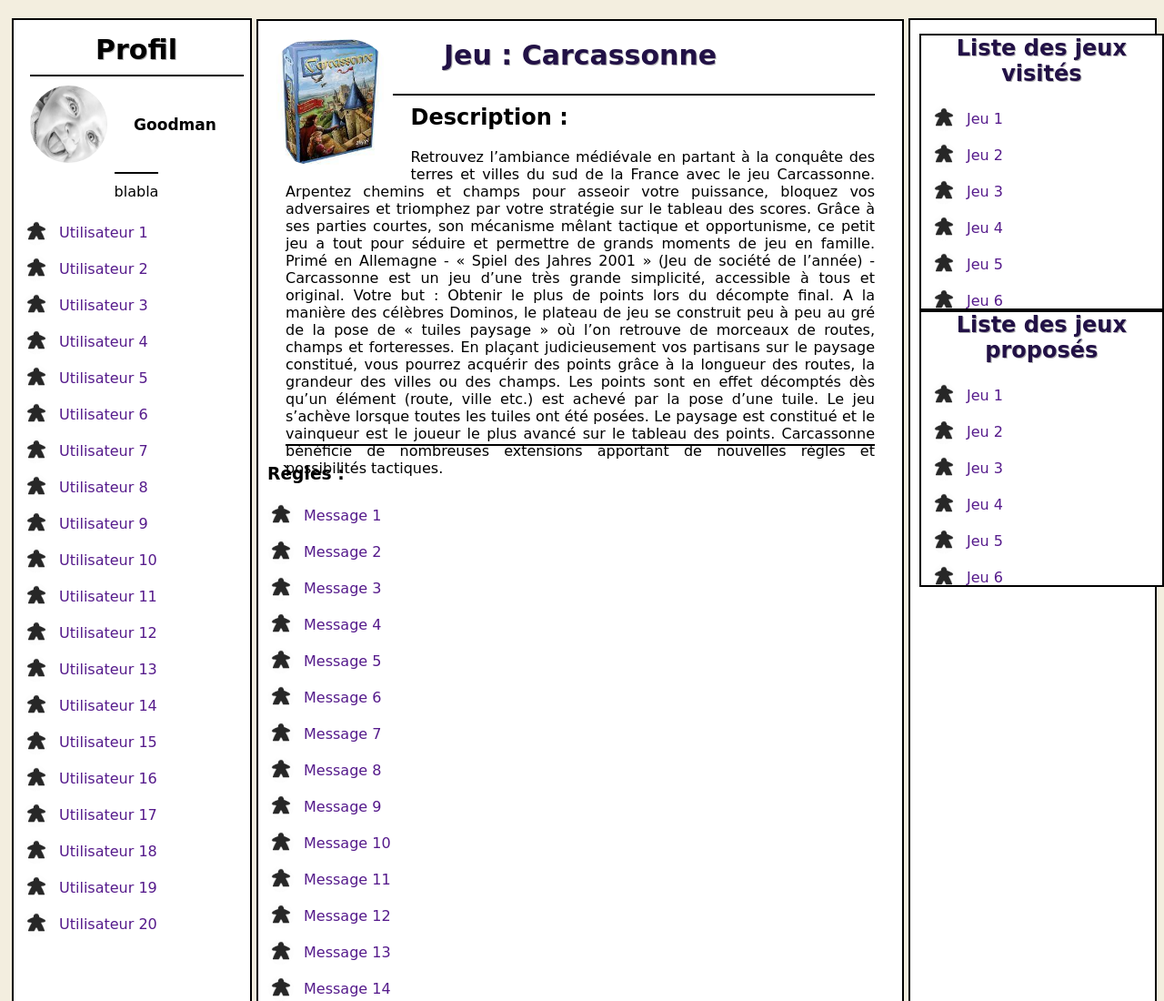
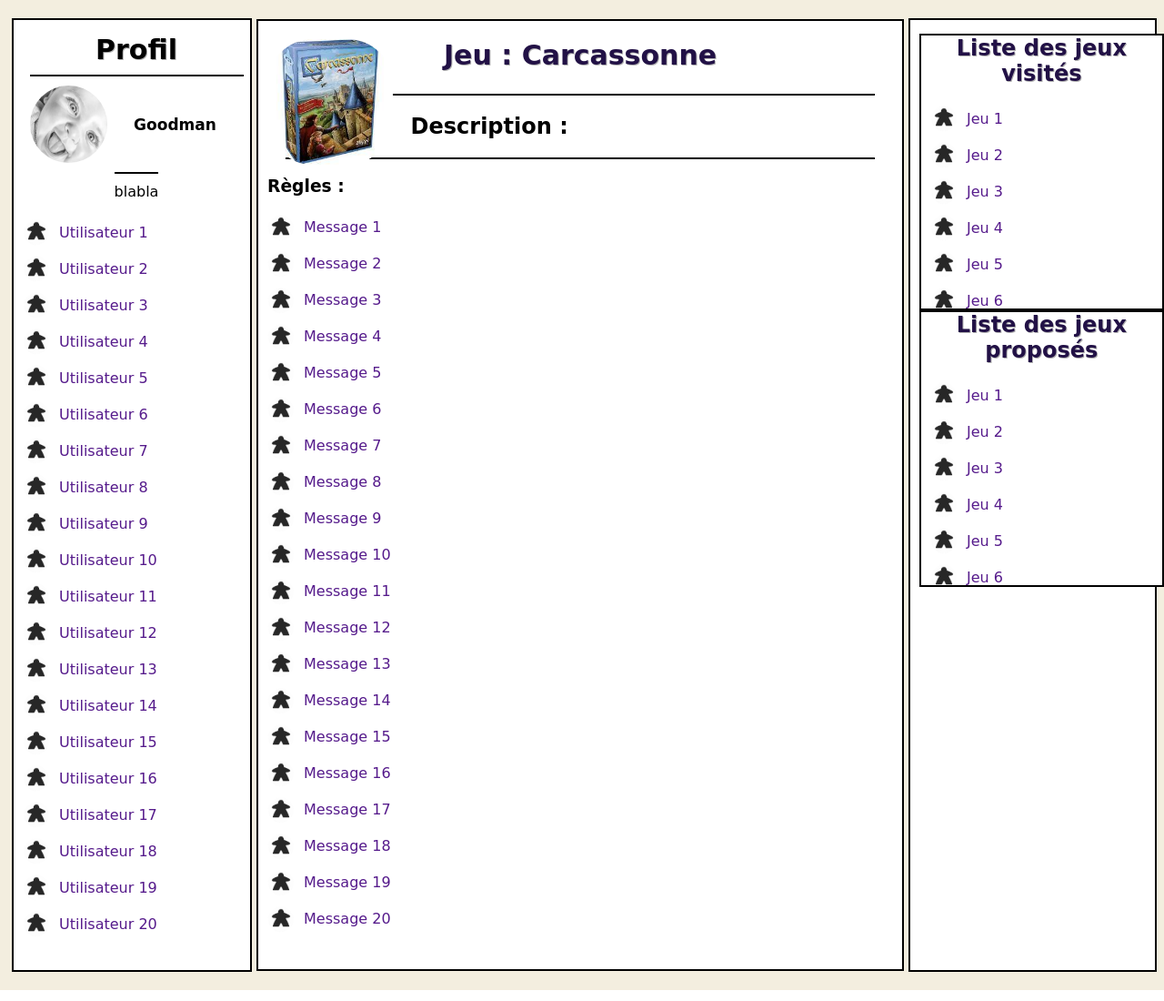
Before and after one commit to Seluj/WE4A-Project, a PHP site: page / in a window 1280 px wide. Shown: the part 88-1188 px from the top of the page at 91% size. Run offline with PHP 8.4, Linux system fonts and the light colour scheme; a stand-in replaces the project's code that opens the database connection.

Commit message:
Description de jeu déroulante index.php / style.css

```diff
--- a/Styles/style.css
+++ b/Styles/style.css
@@ -116,13 +116,6 @@ input[type="checkbox"]{
 	right:10%;
 }
 
-#central h2 {
-	margin-top: 60px;
-	margin-right:20px;
-	padding-top:10px;
-	border-top: black solid 2px;
-}
-
 #central h3{
 
 }
@@ -133,16 +126,23 @@ input[type="checkbox"]{
 	min-width: 50px;
 	width: 20%;
 	border-radius: 50px;
-	margin: 0 20px 20px 0;
+	margin: 0 20px 10px 0;
 }
 
+#description_jeu{
+	border-top: black solid 2px;
+	border-bottom: black solid 2px;
+	margin: 60px 20px 0 20px;
+}
 
-#description_jeu {
+#description_jeu p {
 	margin: 20px 20px 20px 20px;
 	padding-bottom: 25px;
-	border-bottom: black solid 2px;
-	max-height:300px;
+	display: none;
+}
 
+#description_jeu:hover p {
+	display: block;
 }
 
 #jeux{
--- a/index.php
+++ b/index.php
@@ -82,8 +82,10 @@ if($affichage_nom == 0){
 
             <h1>Jeu : <?php echo $nomJeu ?></h1>
             <img id="image_jeu" src="<?php echo $imagejeu ?>" alt="avatar">
-            <h2>Description :</h2>
-            <p id="description_jeu"><?php echo $descriptionJeu ?></p>
+            <div id="description_jeu">
+                <h2>Description :</h2>
+                <p><?php echo $descriptionJeu ?></p>
+            </div>
             <h3>Règles :</h3>
             <ul>
                 <?php boucle("Message", 20) ?>
```
